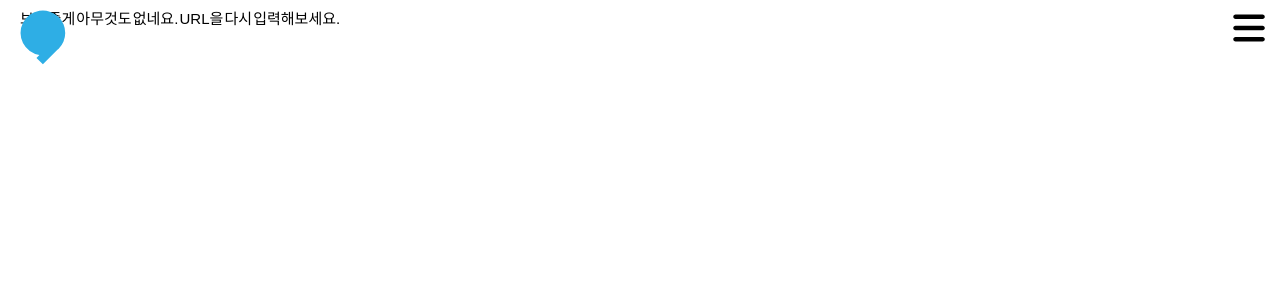
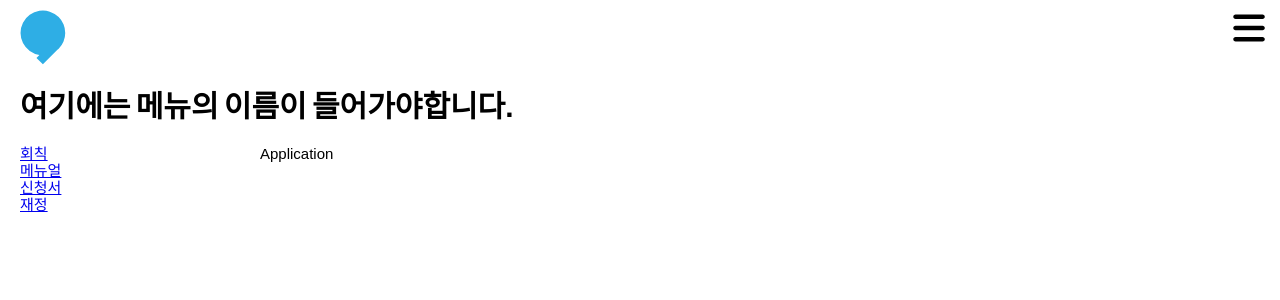
Before and after one commit to movie42/ychung-frontend, a React (Create React App) app: page /documents/applications in a window 1280 px wide. Shown: the top 300 px of the page. Built offline with nearby package versions, Linux system fonts and the light colour scheme; a small style sheet from the web is missing.

Commit message:
feat:Document page 추가
도큐멘트 메뉴 페이지 및 라우터 추가

```diff
--- /dev/null
+++ b/src/page/Document/Account/Account.tsx
@@ -0,0 +1,7 @@
+import React from "react";
+
+const Account = () => {
+  return <div>Account</div>;
+};
+
+export default Account;
--- /dev/null
+++ b/src/page/Document/Account/AccountDetail.tsx
@@ -0,0 +1,7 @@
+import React from "react";
+
+const AccountDetail = () => {
+  return <div>AccountDetail</div>;
+};
+
+export default AccountDetail;
--- /dev/null
+++ b/src/page/Document/Application/Application.tsx
@@ -0,0 +1,7 @@
+import React from "react";
+
+const Application = () => {
+  return <div>Application</div>;
+};
+
+export default Application;
--- /dev/null
+++ b/src/page/Document/Application/ApplicationDetail.tsx
@@ -0,0 +1,7 @@
+import React from "react";
+
+const ApplicationDetail = () => {
+  return <div>ApplicationDetail</div>;
+};
+
+export default ApplicationDetail;
--- a/src/page/Document/Documents.tsx
+++ b/src/page/Document/Documents.tsx
@@ -1,57 +1,56 @@
 import React from "react";
-import { Link } from "react-router-dom";
+import { Link, Outlet } from "react-router-dom";
 import styled from "styled-components";
 
-const Wrapper = styled.div``;
+const Wrapper = styled.div`
+  margin-top: 8rem;
+  .title-container {
+    margin-bottom: 2rem;
+  }
+`;
+
+const Layout = styled.div`
+  display: grid;
+  grid-template-columns: 24rem;
+`;
+const ContentsSection = styled.section`
+  grid-column: 2/4;
+`;
+const Aside = styled.aside`
+  grid-column: 1;
+`;
 
 const ItemsContainer = styled.div``;
 
-const ItemContainer = styled.div`
-  padding-bottom: 2rem;
-  border-bottom: 1px solid ${(props) => props.theme.color.gray300};
-`;
+const ItemContainer = styled.div``;
 
 function Documents() {
   return (
     <Wrapper>
-      <h1>도큐멘트</h1>
-      <p>청년부 회칙, 메뉴얼, 각종 신청서 등을 열람, 작성하는 곳입니다.</p>
+      <div className="title-container">
+        <h1>여기에는 메뉴의 이름이 들어가야합니다.</h1>
+      </div>
+      <Layout>
+        <Aside>
           <ItemsContainer>
             <ItemContainer>
-          <Link to="/documents/rule">
-            <h3>2022년 청년부 회칙</h3>
-            <p>
-              청년부 회원의 권리와 의무, 임역원 선출, 재정 관리 방법 등을 기록한
-              회칙을 확인하세요.
-            </p>
-            <span>자세한 내용 보기 →</span>
-          </Link>
+              <Link to="/documents/rule">회칙</Link>
             </ItemContainer>
             <ItemContainer>
-          <Link to="/documents/menual">
-            <h3>2022년 메뉴얼</h3>
-            <p>청년부의 행사 방법 등을 기록한 행동 지침입니다.</p>
-            <span>자세한 내용 보기 →</span>
-          </Link>
+              <Link to="/documents/menual">메뉴얼</Link>
             </ItemContainer>
             <ItemContainer>
-          <Link to="/documents/applications">
-            <h3>서식 모음</h3>
-            <p>새신자 카드, 교육 지원비, 행사 신청서 등 서식 모음입니다.</p>
-            <span>자세한 내용 보기 →</span>
-          </Link>
+              <Link to="/documents/applications">신청서</Link>
             </ItemContainer>
             <ItemContainer>
-          <Link to="/documents/account">
-            <h3>재정</h3>
-            <p>
-              회원에게 공개됩니다. 열람이 되지 않는다면 임역원에게 문의해주시기
-              바랍니다.
-            </p>
-            <span>자세한 내용 보기 →</span>
-          </Link>
+              <Link to="/documents/account">재정</Link>
             </ItemContainer>
           </ItemsContainer>
+        </Aside>
+        <ContentsSection>
+          <Outlet />
+        </ContentsSection>
+      </Layout>
     </Wrapper>
   );
 }
--- /dev/null
+++ b/src/page/Document/Menuel/Menuel.tsx
@@ -0,0 +1,7 @@
+import React from "react";
+
+const Menuel = () => {
+  return <div>Menuel</div>;
+};
+
+export default Menuel;
--- /dev/null
+++ b/src/page/Document/Menuel/MenuelDetail.tsx
@@ -0,0 +1,7 @@
+import React from "react";
+
+const MenuelDetail = () => {
+  return <div>MenuelDetail</div>;
+};
+
+export default MenuelDetail;
--- /dev/null
+++ b/src/page/Document/Rules/Rules.tsx
@@ -0,0 +1,7 @@
+import React from "react";
+
+const Rules = () => {
+  return <div>Rules</div>;
+};
+
+export default Rules;
--- /dev/null
+++ b/src/page/Document/Rules/RulesDetail.tsx
@@ -0,0 +1,7 @@
+import React from "react";
+
+const RulesDetail = () => {
+  return <div>RulesDetail</div>;
+};
+
+export default RulesDetail;
--- a/src/routes/Routes.tsx
+++ b/src/routes/Routes.tsx
@@ -31,6 +31,14 @@ import NoticeUpdate from "../page/Notice/NoticeUpdate";
 import BlogUpdate from "../page/Blog/BlogUpdate";
 import WorshipUpdate from "../page/Worship/WorshipUpdate";
 import WorshipItem from "../page/Worship/WorshipDetailComponents/WorshipItem";
+import Rules from "../page/Document/Rules/Rules";
+import RulesDetail from "../page/Document/Rules/RulesDetail";
+import Menuel from "../page/Document/Menuel/Menuel";
+import MenuelDetail from "../page/Document/Menuel/MenuelDetail";
+import Account from "../page/Document/Account/Account";
+import AccountDetail from "../page/Document/Account/AccountDetail";
+import Application from "../page/Document/Application/Application";
+import ApplicationDetail from "../page/Document/Application/ApplicationDetail";
 
 function Router() {
   const { login, userId } = useRecoilValue(loginState);
@@ -75,7 +83,20 @@ function Router() {
           }
         />
       </Route>
-      <Route path="/documents" element={<Documents />} />
+      <Route path="/documents" element={<Documents />}>
+        <Route path="rule" element={<Rules />}>
+          <Route path=":id" element={<RulesDetail />} />
+        </Route>
+        <Route path="menual" element={<Menuel />}>
+          <Route path=":id" element={<MenuelDetail />} />
+        </Route>
+        <Route path="applications" element={<Application />}>
+          <Route path=":id" element={<ApplicationDetail />} />
+        </Route>
+        <Route path="account" element={<Account />}>
+          <Route path=":id" element={<AccountDetail />} />
+        </Route>
+      </Route>
       <Route element={<PrivateRoute />}>
         <Route path="/notice/create" element={<NoticeCreate />} />
         <Route
@@ -93,14 +114,6 @@ function Router() {
           element={<BlogUpdate data={blogItem} />}
         />
       </Route>
-      {/* <Route path="/documents/rule" element={<WorshipDetail />} />
-        <Route path="/documents/rule/:id" element={<WorshipDetail />} />
-        <Route path="/documents/menual" element={<WorshipDetail />} />
-        <Route path="/documents/menual/:id" element={<WorshipDetail />} />
-        <Route path="/documents/applications" element={<WorshipDetail />} />
-        <Route path="/documents/applications/:id" element={<WorshipDetail />} />
-        <Route path="/documents/account" element={<WorshipDetail />} />
-        <Route path="/documents/account/:id" element={<WorshipDetail />} /> */}
       <Route path="/search" element={<Search />} />
       {login ? (
         <>
```
Lines whose indentation alone changed are shown as unchanged.
